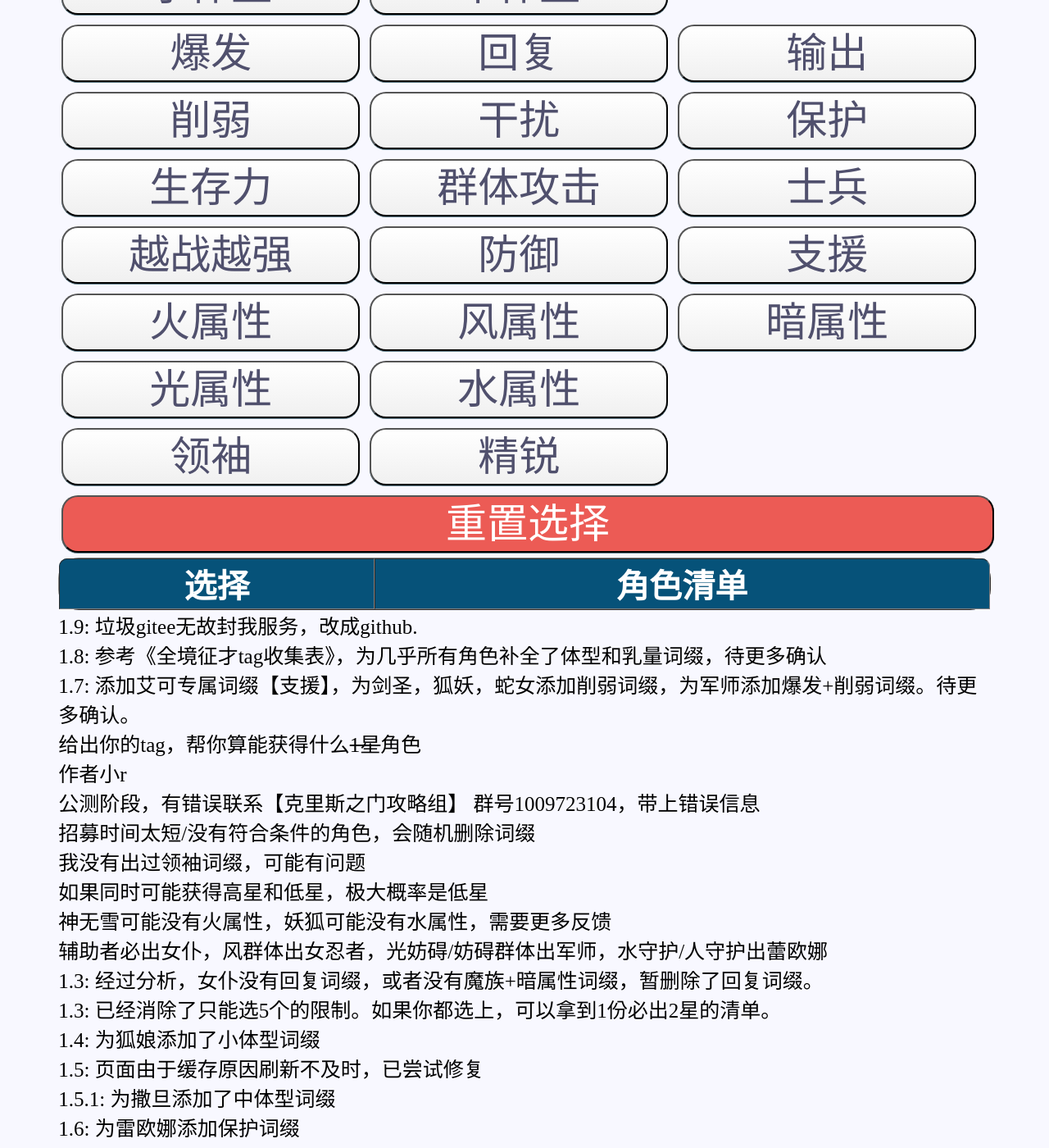
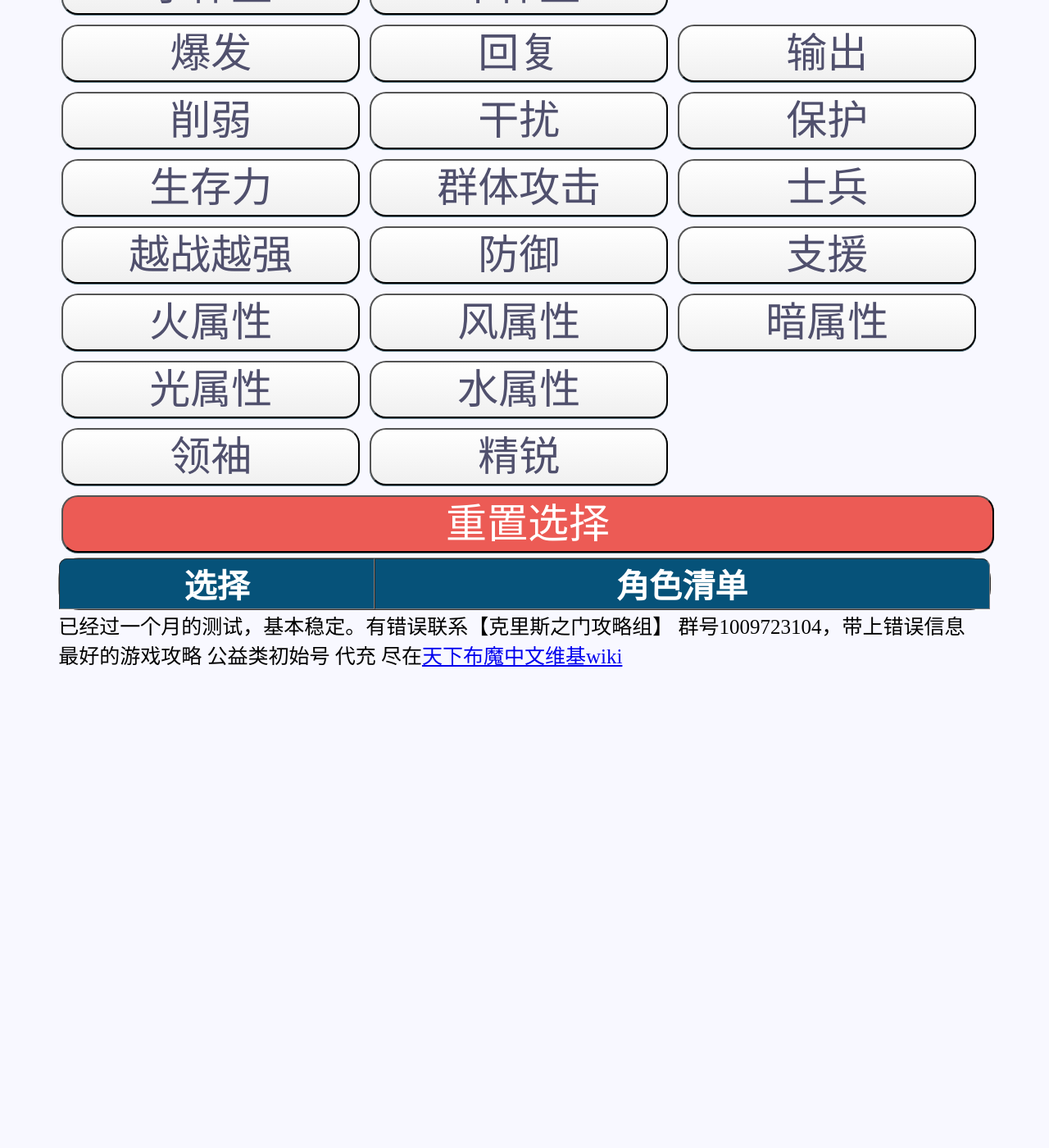
Before and after one commit to RShock/RShock.github.io, a Jekyll site: the page index.html, which Jekyll copies as it is, in a window 1280 px wide and 1400 px high, scrolled down 475 px. Shown: the whole window at 82% size. Built offline with Jekyll 4.4.1, drawn with Linux system fonts in a browser that asks for light colours; after the commit the page ends 1299 px from its top, so only the background shows below that.

Commit message:
Update index.html

```diff
--- a/index.html
+++ b/index.html
@@ -388,39 +388,8 @@
 		</table>
 
 		<div id="foobar">
-            1.9: 垃圾gitee无故封我服务，改成github.<br>
-            1.8: 参考《全境征才tag收集表》，为几乎所有角色补全了体型和乳量词缀，待更多确认
-            <br>
-            1.7: 添加艾可专属词缀【支援】，为剑圣，狐妖，蛇女添加削弱词缀，为军师添加爆发+削弱词缀。待更多确认。
-            <br>
-			给出你的tag，帮你算能获得什么<del>1星</del>角色
-			<br>
-			作者小r
-			<br>
-			公测阶段，有错误联系【克里斯之门攻略组】 群号1009723104，带上错误信息
-			<br>
-			招募时间太短/没有符合条件的角色，会随机删除词缀
-			<br>
-			我没有出过领袖词缀，可能有问题
-			<br>
-			如果同时可能获得高星和低星，极大概率是低星
-			<br>
-			神无雪可能没有火属性，妖狐可能没有水属性，需要更多反馈
-			<br>
-            辅助者必出女仆，风群体出女忍者，光妨碍/妨碍群体出军师，水守护/人守护出蕾欧娜
-            <br>
-            1.3: 经过分析，女仆没有回复词缀，或者没有魔族+暗属性词缀，暂删除了回复词缀。
-            <br>
-            1.3: 已经消除了只能选5个的限制。如果你都选上，可以拿到1份必出2星的清单。
-            <br>
-            1.4: 为狐娘添加了小体型词缀
-            <br>
-            1.5: 页面由于缓存原因刷新不及时，已尝试修复
-            <br>
-            1.5.1: 为撒旦添加了中体型词缀
-            <br>
-            1.6: 为雷欧娜添加保护词缀
-            <br>
+               已经过一个月的测试，基本稳定。有错误联系【克里斯之门攻略组】 群号1009723104，带上错误信息</br>
+		最好的游戏攻略 公益类初始号 代充 尽在<a href="http://tenkafuma.gamekee.com/">天下布魔中文维基wiki</a>
 		</div>
 
 		<div hidden>如你所见本页面没有任何加密，因此请勿随意盗用本页面</div>
```
